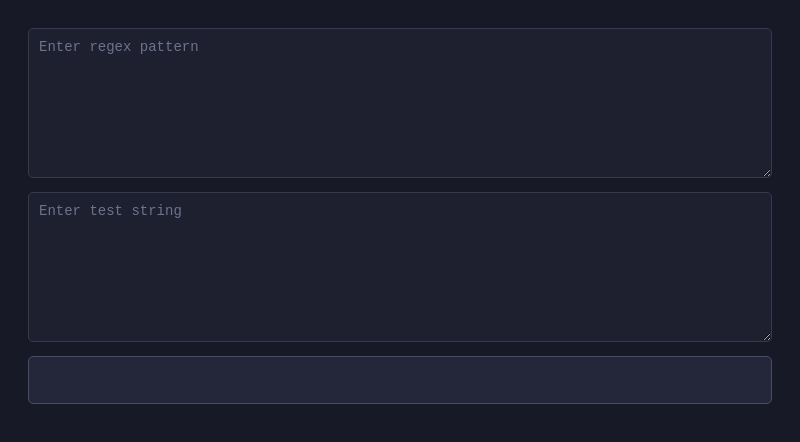
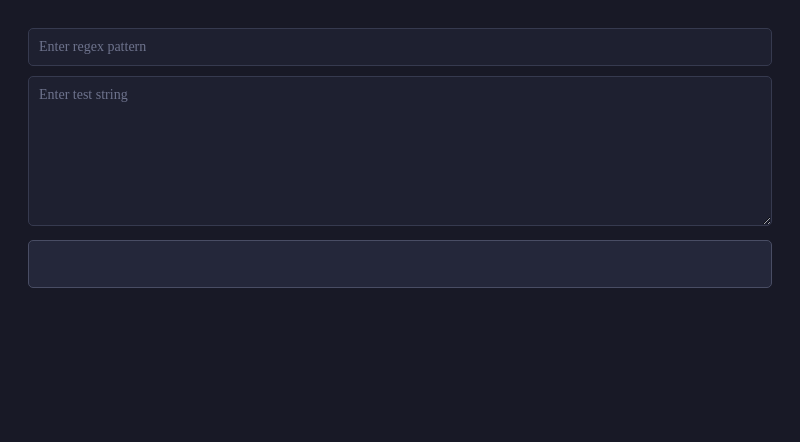
Before and after one commit to ravveni/regexlab, an Electron app: page src/index.html in a window 800 px wide. Drawn offline with Linux system fonts and the light colour scheme; a web font is replaced by a local one.

Commit message:
changed regex-input to input, consolidated css styles, added color index reset

```diff
--- a/src/index.html
+++ b/src/index.html
@@ -6,9 +6,9 @@
   <link rel="stylesheet" href="styles.css" />
 </head>
 <body>
-  <textarea id="regex-input" placeholder="Enter regex pattern"></textarea>
-  <textarea id="test-string" placeholder="Enter test string"></textarea>
-  <div id="results"></div>
+  <input class="shared" id="regex-input" placeholder="Enter regex pattern"></textarea>
+  <textarea class="shared" id="test-string" placeholder="Enter test string"></textarea>
+  <div class="shared" id="results"></div>
   <script src="renderer.js"></script>
 </body>
 </html>
--- a/src/renderer.js
+++ b/src/renderer.js
@@ -1,12 +1,52 @@
 window.addEventListener('load', updateResults);
 document.getElementById('regex-input').addEventListener('input', updateResults);
 document.getElementById('test-string').addEventListener('input', updateResults);
+
+let currentColorIndex = 0;
+
+const colors = [
+  `hsl(351, 74%, 73%)`,
+  `hsl(21, 86%, 73%)`,
+  `hsl(40, 70%, 78%)`,
+  `hsl(105, 48%, 72%)`,
+  `hsl(189, 59%, 73%)`,
+  `hsl(220, 83%, 75%)`,
+  `hsl(267, 83%, 80%)`,
+]
+
+function createResultBox(text, hasBackground) {
+  const span = document.createElement('span');
+
+  span.style.padding = '5px';
+  span.style.marginRight = '10px';
+  span.style.display = 'inline-block';
+  span.style.borderRadius = '5px';
+
+  span.style.fontSize = '14px';
+  span.style.color = `hsl(227, 68%, 88%)`;
+  span.textContent = text;
+
+  if (hasBackground) {
+    span.style.marginBottom = '5px';
+    span.style.marginTop = '5px';
+    span.style.backgroundColor = colors[currentColorIndex];
+    span.style.color = `hsl(236, 23%, 12%)`;
+  }
+
+  currentColorIndex = (currentColorIndex + 1) % colors.length;
+  document.getElementById('results').appendChild(span);
+}
+
+function reset() {
+  document.getElementById('results').innerHTML = '';
+  currentColorIndex = 0;
+}
 
 function updateResults() {
   const regexInput = document.getElementById('regex-input').value.trim();
   const testString = document.getElementById('test-string').value;
 
-  document.getElementById('results').innerHTML = '';
+  reset();
 
   if (!regexInput && !testString) {
     createResultBox(' ', false);
@@ -39,38 +79,3 @@ function updateResults() {
     createResultBox(e.message, false);
   }
 }
-
-const colors = [
-  `hsl(351, 74%, 73%)`,
-  `hsl(21, 86%, 73%)`,
-  `hsl(40, 70%, 78%)`,
-  `hsl(105, 48%, 72%)`,
-  `hsl(189, 59%, 73%)`,
-  `hsl(220, 83%, 75%)`,
-  `hsl(267, 83%, 80%)`,
-]
-
-let currentIndex = 0;
-
-function createResultBox(text, hasBackground) {
-  const span = document.createElement('span');
-
-  span.style.padding = '5px';
-  span.style.marginRight = '10px';
-  span.style.display = 'inline-block';
-  span.style.borderRadius = '4px';
-
-  span.style.fontSize = '14px';
-  span.style.color = `hsl(227, 68%, 88%)`;
-  span.textContent = text;
-
-  if (hasBackground) {
-    span.style.marginBottom = '5px';
-    span.style.marginTop = '5px';
-    span.style.backgroundColor = colors[currentIndex];
-    span.style.color = `hsl(236, 23%, 12%)`;
-  }
-
-  currentIndex = (currentIndex + 1) % colors.length;
-  document.getElementById('results').appendChild(span);
-}
--- a/src/styles.css
+++ b/src/styles.css
@@ -6,35 +6,34 @@
 }
 
 body {
-    font-family: Argon;
     padding: 20px;
     background-color: #181926;
-    color: #cad3f5;
 }
 
-textarea {
+.shared {
     width: 100%;
-    height: 150px;
     margin-bottom: 10px;
+    font-family: Argon;
     font-size: 14px;
     padding: 10px;
     border-radius: 5px;
     border: 1px solid #363a4f;
-    resize: vertical;
     background-color: #1e2030;
     color: #cad3f5;
     box-sizing: border-box;
 }
 
-textarea::placeholder {
+.shared::placeholder {
     color: #6e738d;
+}
+
+textarea {
+    height: 150px;
+    resize: vertical;
 }
 
 #results {
     background-color: #24273a;
-    font-size: 14px;
-    padding: 10px;
-    border-radius: 5px;
     border: 1px solid #494d64;
     white-space: pre-wrap;
     word-wrap: break-word;
```
